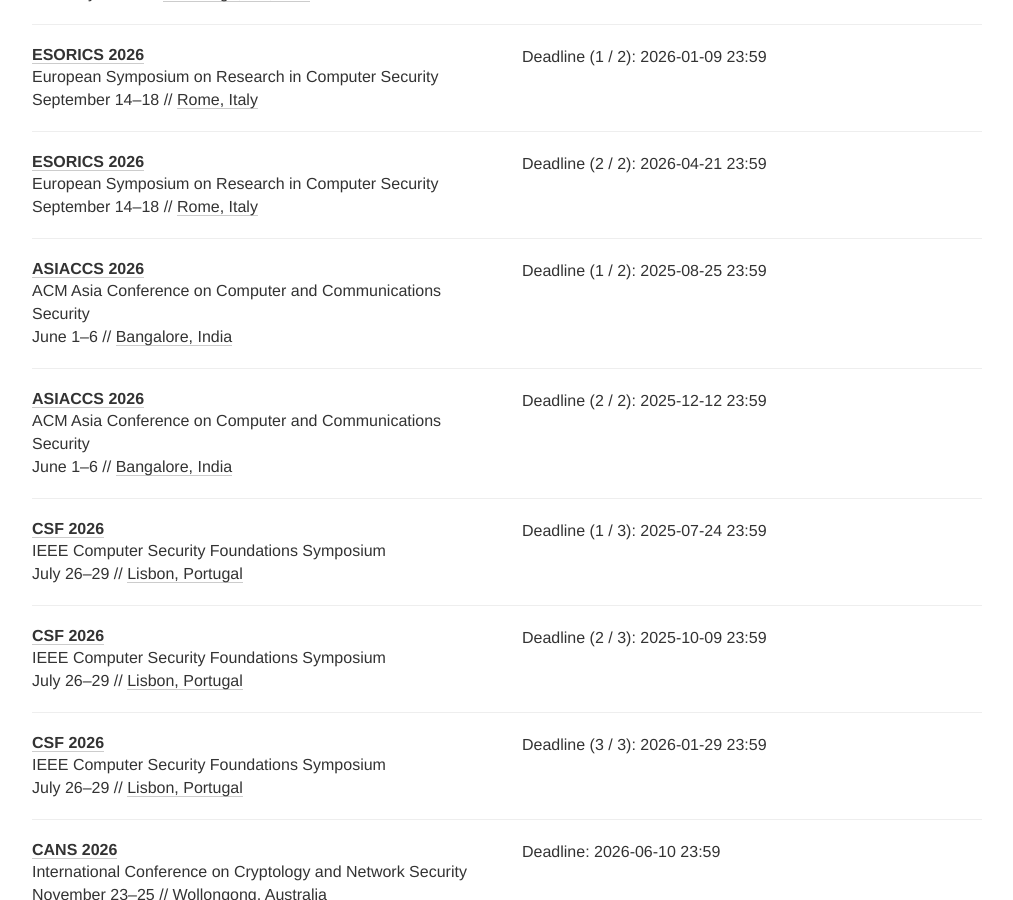
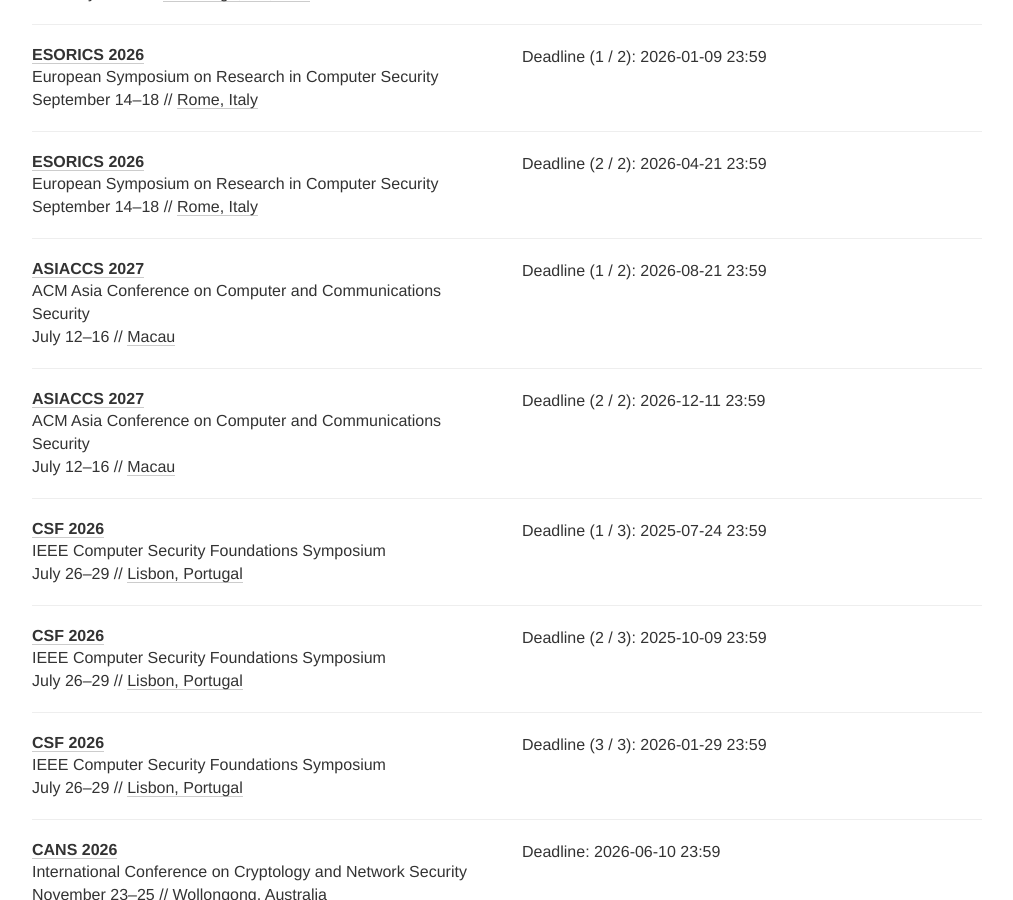
Before and after one commit to sec-deadlines/sec-deadlines.github.io, a Jekyll site: the page built from index.html, in a window 1280 px wide and 900 px high, scrolled down 1373 px. Shown: the whole window, without its empty margins (133-1146 px from the left). Built offline with Jekyll 4.4.1, drawn with Linux system fonts in a browser that asks for light colours; nearby versions of some CDN libraries; comment, search, counter and statistics services are not loaded.

Commit message:
Update AsiaCCS'27

```diff
--- a/_data/conferences.yml
+++ b/_data/conferences.yml
@@ -65,13 +65,13 @@
 
 - name: ASIACCS
   description: ACM Asia Conference on Computer and Communications Security
-  year: 2026
-  link: https://asiaccs2026.cse.iitkgp.ac.in/call-for-papers/
-  deadline:
-    - "2025-08-25 23:59"
-    - "2025-12-12 23:59"
-  date: "June 1-6"
-  place: Bangalore, India
+  year: 2027
+  link: https://asiaccs2027.cityu.edu.mo/home/index.html
+  deadline:
+    - "2026-08-21 23:59"
+    - "2026-12-11 23:59"
+  date: "July 12-16"
+  place: Macau
   tags: [SEC, PRIV, CONF]
 
 - name: CSF
```
